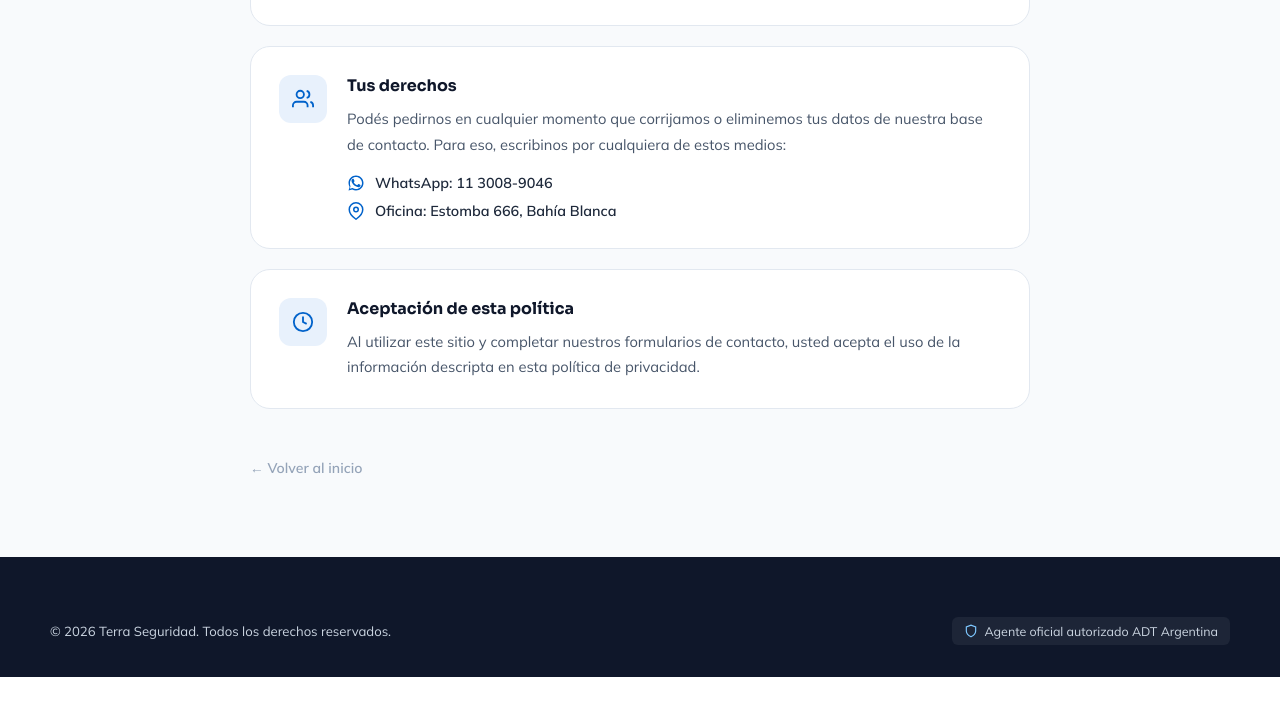
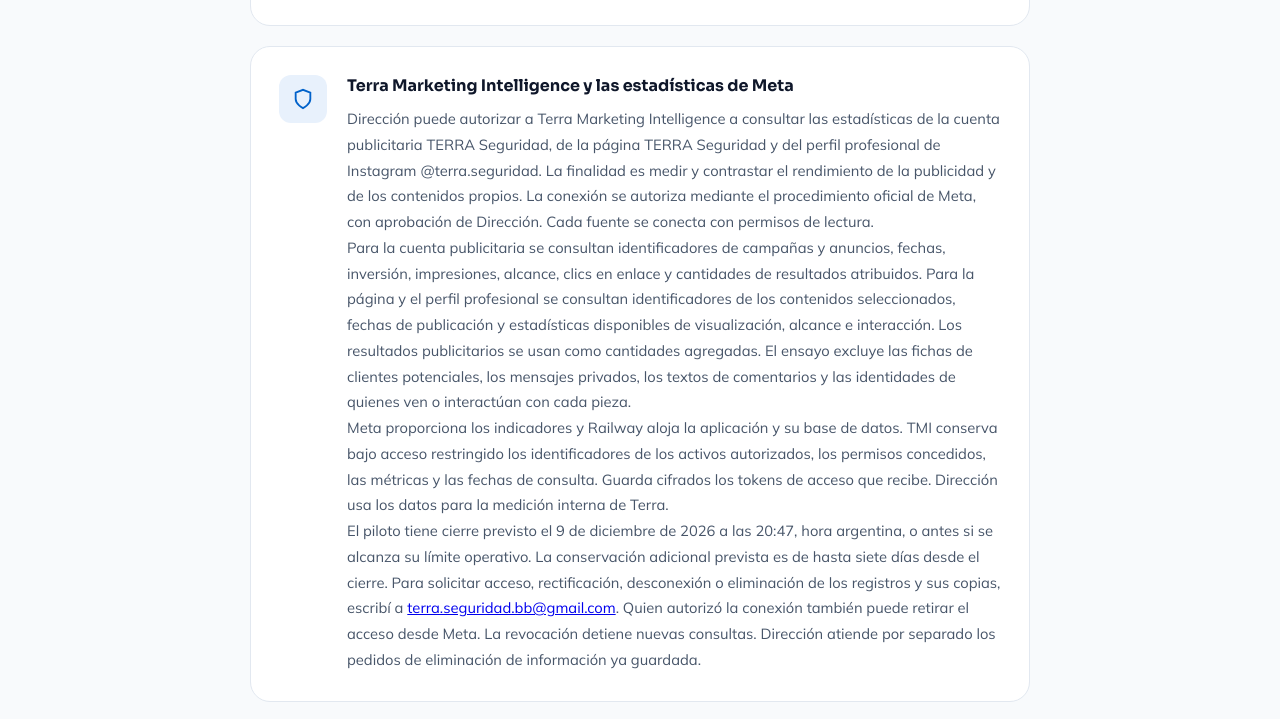
Before and after one commit to terraseguridadbb-arch/terra-seguridad, a plain HTML site: page politicas.html in a window 1280 px wide. Shown: the part 4018-4737 px from the top of the page. Before the commit the page ends 4695 px from the top, so only its background shows below. Drawn offline with Linux system fonts and the light colour scheme.

Commit message:
Publicar la ampliación aprobada sobre estadísticas de Meta en el aviso TMI

```diff
--- a/politicas.html
+++ b/politicas.html
@@ -176,6 +176,19 @@
           </div>
         </section>
 
+        <section class="politicas-block" id="tmi-meta" aria-labelledby="tmi-meta-titulo">
+          <div class="politicas-block-icon" aria-hidden="true">
+            <svg viewBox="0 0 24 24" fill="none" stroke="currentColor" stroke-width="2"><path d="M12 22s8-4 8-10V5l-8-3-8 3v7c0 6 8 10 8 10z"/></svg>
+          </div>
+          <div>
+            <h2 class="politicas-block-title" id="tmi-meta-titulo">Terra Marketing Intelligence y las estadísticas de Meta</h2>
+            <p class="politicas-block-text">Dirección puede autorizar a Terra Marketing Intelligence a consultar las estadísticas de la cuenta publicitaria TERRA Seguridad, de la página TERRA Seguridad y del perfil profesional de Instagram @terra.seguridad. La finalidad es medir y contrastar el rendimiento de la publicidad y de los contenidos propios. La conexión se autoriza mediante el procedimiento oficial de Meta, con aprobación de Dirección. Cada fuente se conecta con permisos de lectura.</p>
+            <p class="politicas-block-text">Para la cuenta publicitaria se consultan identificadores de campañas y anuncios, fechas, inversión, impresiones, alcance, clics en enlace y cantidades de resultados atribuidos. Para la página y el perfil profesional se consultan identificadores de los contenidos seleccionados, fechas de publicación y estadísticas disponibles de visualización, alcance e interacción. Los resultados publicitarios se usan como cantidades agregadas. El ensayo excluye las fichas de clientes potenciales, los mensajes privados, los textos de comentarios y las identidades de quienes ven o interactúan con cada pieza.</p>
+            <p class="politicas-block-text">Meta proporciona los indicadores y Railway aloja la aplicación y su base de datos. TMI conserva bajo acceso restringido los identificadores de los activos autorizados, los permisos concedidos, las métricas y las fechas de consulta. Guarda cifrados los tokens de acceso que recibe. Dirección usa los datos para la medición interna de Terra.</p>
+            <p class="politicas-block-text">El piloto tiene cierre previsto el 9 de diciembre de 2026 a las 20:47, hora argentina, o antes si se alcanza su límite operativo. La conservación adicional prevista es de hasta siete días desde el cierre. Para solicitar acceso, rectificación, desconexión o eliminación de los registros y sus copias, escribí a <a href="mailto:terra.seguridad.bb@gmail.com">terra.seguridad.bb@gmail.com</a>. Quien autorizó la conexión también puede retirar el acceso desde Meta. La revocación detiene nuevas consultas. Dirección atiende por separado los pedidos de eliminación de información ya guardada.</p>
+          </div>
+        </section>
+
         <div class="politicas-block">
           <div class="politicas-block-icon">
             <svg viewBox="0 0 24 24" fill="none" stroke="currentColor" stroke-width="2"><path d="M17 21v-2a4 4 0 0 0-4-4H5a4 4 0 0 0-4 4v2"/><circle cx="9" cy="7" r="4"/><path d="M23 21v-2a4 4 0 0 0-3-3.87"/><path d="M16 3.13a4 4 0 0 1 0 7.75"/></svg>
```
